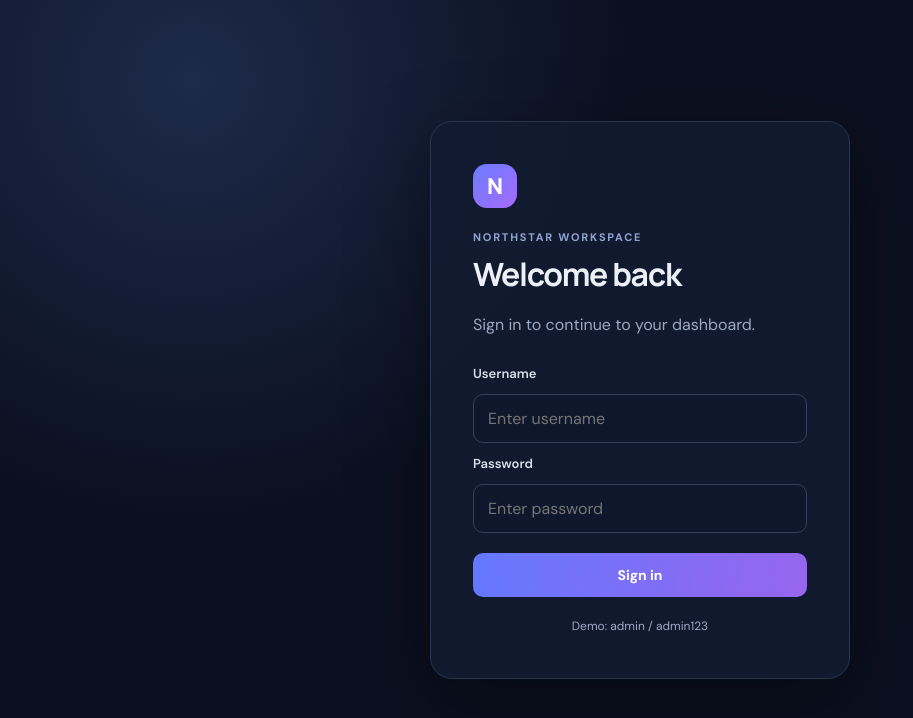
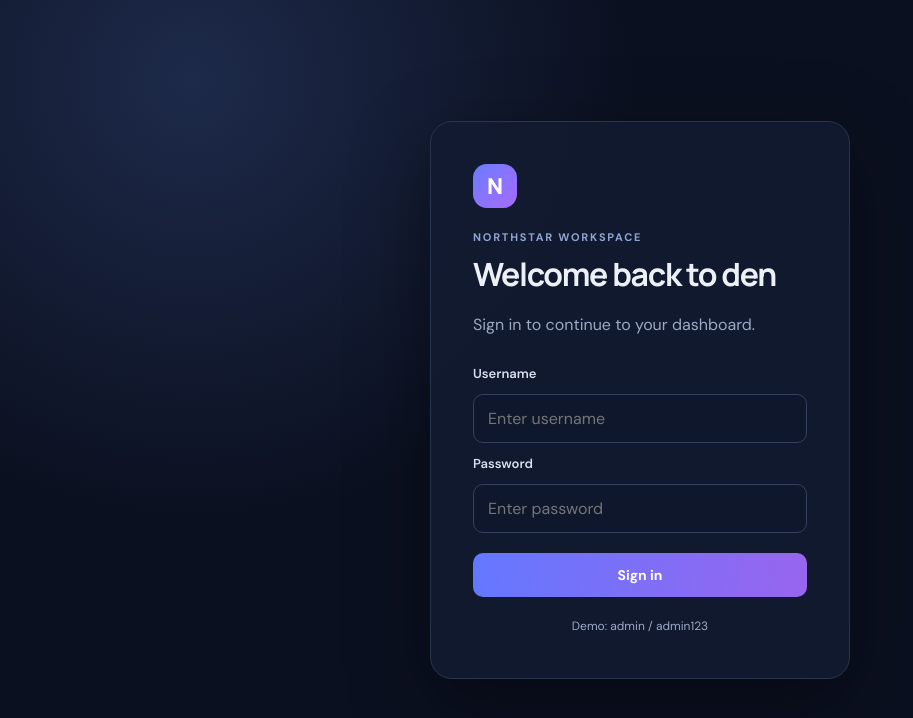
Before and after one commit to mukeshdhoni1030-cloud/Login_dashboard, a FastAPI app: page / in a window 1280 px wide. Shown: the top 718 px of the page, without its empty margins (0-913 px from the left). Run offline with FastAPI, Linux system fonts and the light colour scheme.

Commit message:
feat: update login welcome heading

```diff
--- a/app/templates/login.html
+++ b/app/templates/login.html
@@ -10,7 +10,7 @@
   <main class="login-card">
     <div class="brand-mark">N</div>
     <p class="eyebrow">NORTHSTAR WORKSPACE</p>
-    <h1>Welcome back</h1>
+    <h1>Welcome back to den </h1>
     <p class="muted">Sign in to continue to your dashboard.</p>
     {% if error %}<div class="alert">{{ error }}</div>{% endif %}
     <form action="/login" method="post">
```
